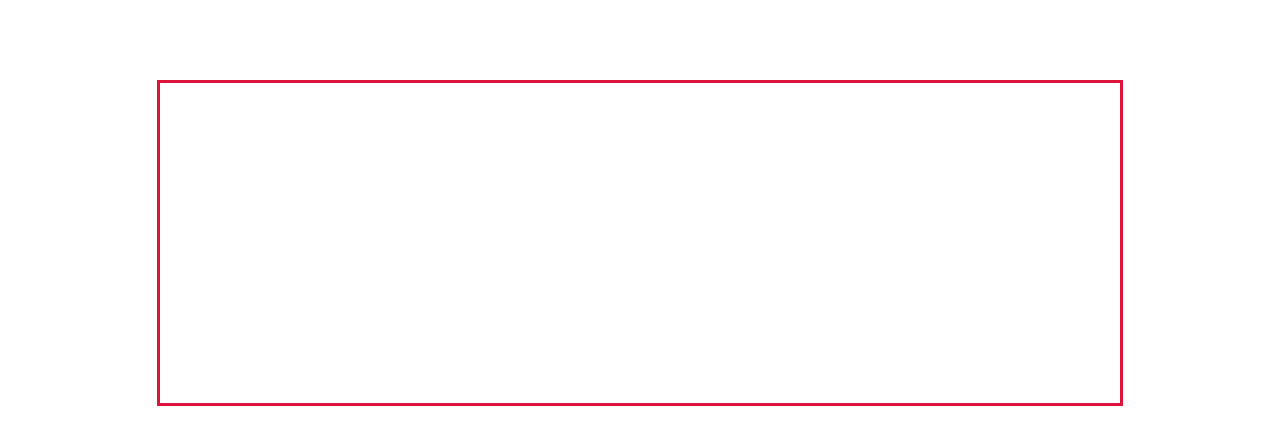
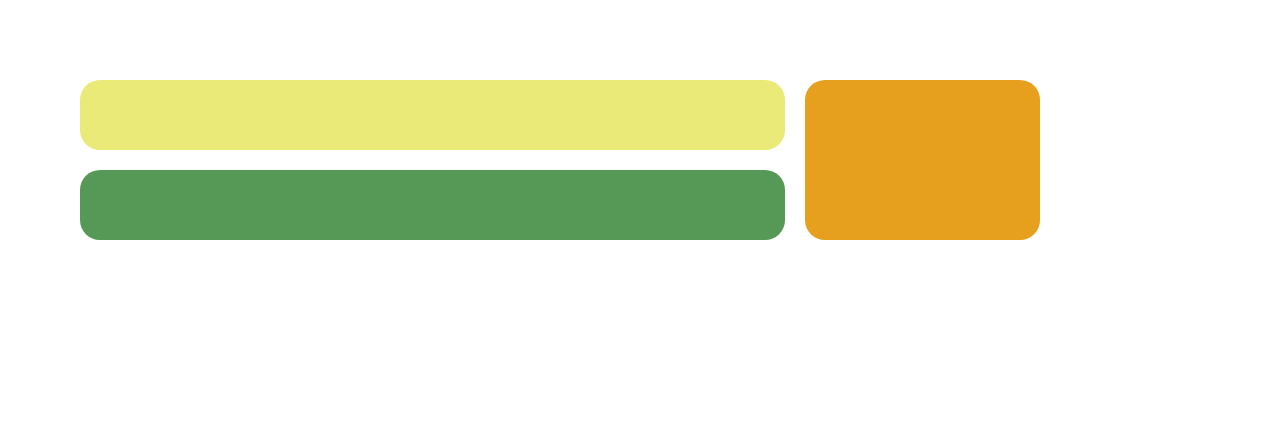
Before and after one commit to 2xNineFive/DigitalCrafts-Legacy-Repo, a plain HTML site: page Jan-26-ex/finances/index.html in a window 1280 px wide. Drawn offline with Linux system fonts and the light colour scheme.

Commit message:
add flexbox layout challenge

```diff
--- a/Jan-26-ex/finances/index.html
+++ b/Jan-26-ex/finances/index.html
@@ -12,7 +12,7 @@
         <div class="flex-item-1"></div>
         <div class="flex-item-2">
             <div class="fi-2__1"></div>
-            <div class="fi-2__1"></div>
+            <div class="fi-2__1 green"></div>
         </div>
     </div>
 </body>
--- a/Jan-26-ex/finances/styles.css
+++ b/Jan-26-ex/finances/styles.css
@@ -5,14 +5,42 @@
 
 body {
     display: flex;
-    justify-content: space-around;
+    /* justify-content: space-around; */
     align-items: center;
 }
 
 .main-container {
     margin: 5rem;
     display: flex;
-    border: solid crimson 3px;
     width: 75%;
-    height: 20rem;
+    height: 10rem;
+    column-gap: 20px;
 }
+
+.flex-item-1 {
+    border-radius: 20px;
+    order: 2;
+    flex-grow: 1;
+    background-color: rgb(231, 160, 29);
+}
+
+.flex-item-2 {
+    order: 1;
+    flex-grow: 3;
+    display: flex;
+    flex-direction: column;
+    row-gap: 20px;
+}
+
+.fi-2__1 {
+    border-radius: 20px;
+    background-color: rgb(234, 234, 120);
+    flex-grow: 1;
+    background-color: ;
+}
+
+.green {
+    background-color: rgb(86, 153, 86);
+}
+
+round the edges!!!!!!!
```
